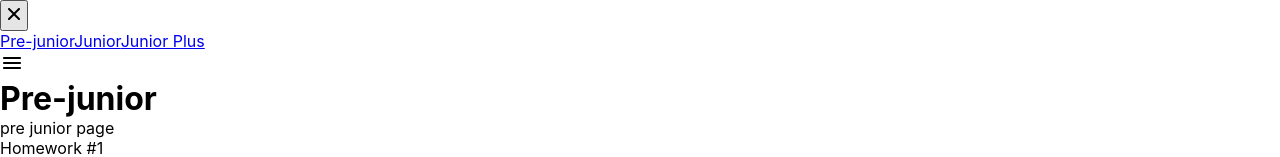
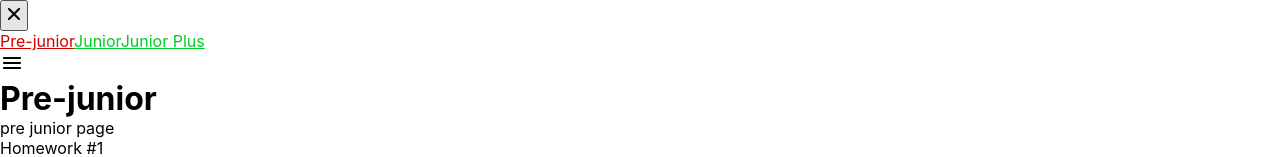
Before and after one commit to georgkiim/hws2-master, a React (Create React App) app: page /#/pre-junior in a window 1280 px wide. Shown: the top 157 px of the page. Built offline with nearby package versions, Linux system fonts and the light colour scheme.

Commit message:
hw2 finished 3 hw

```diff
--- a/src/s2-homeworks/hw05/Pages.tsx
+++ b/src/s2-homeworks/hw05/Pages.tsx
@@ -29,8 +29,8 @@ function Pages() {
                 {/*<Route ...*/}
                 {/*<Route ...*/}
                 <Route path={PATH.PRE_JUNIOR} element={<PreJunior/>}/>
-                <Route path={PATH.JUNIOR} element={<Junior/>}/>
-                <Route path={PATH.JUNIOR_PLUS} element={<JuniorPlus/>}/>
+                <Route path={'/junior'} element={<Junior/>}/>
+                <Route path={'/junior-plus'} element={<JuniorPlus/>}/>
 
                 {/*роут для несуществующей страницы должен отрисовать <Error404 />*/}
                 {/*<Route ...*/}
--- a/src/s2-homeworks/hw05/sidebar/Sidebar.module.css
+++ b/src/s2-homeworks/hw05/sidebar/Sidebar.module.css
@@ -8,15 +8,19 @@
 }
 
 .nav {
+    color: #0059b3;
 }
 
 .nav a {
+    color: #00cc22;
 }
 
 .nav a:hover {
+    color: #cc9c00;
 }
 
 .nav a.active {
+    color: #cc0000;
 }
 .close {
 }
--- a/src/s2-homeworks/hw05/sidebar/Sidebar.tsx
+++ b/src/s2-homeworks/hw05/sidebar/Sidebar.tsx
@@ -31,7 +31,7 @@ export const Sidebar: FC<PropsType> = ({open, handleClose}) => {
                         id={'hw5-pre-junior-link'}
                         to={PATH.PRE_JUNIOR}
                         onClick={handleClose}
-                        className={s.nav} // делает студент
+                        className={({isActive})=>isActive?s.active:s.nav } // делает студент
                     >
                         Pre-junior
                     </NavLink>
@@ -39,7 +39,7 @@ export const Sidebar: FC<PropsType> = ({open, handleClose}) => {
                         id={'hw5-junior-link'}
                         to={PATH.JUNIOR}
                         onClick={handleClose}
-                        className={s.nav} // делает студент
+                        className={({isActive})=>isActive?s.active:s.nav } // делает студент
                     >
                         Junior
                     </NavLink>
@@ -47,7 +47,7 @@ export const Sidebar: FC<PropsType> = ({open, handleClose}) => {
                         id={'hw5-junior-plus-link'}
                         to={PATH.JUNIOR_PLUS}
                         onClick={handleClose}
-                        className={s.nav} // делает студент
+                        className={({isActive})=>isActive?s.active:s.nav } // делает студент
                     >
                         Junior Plus
                     </NavLink>
```
